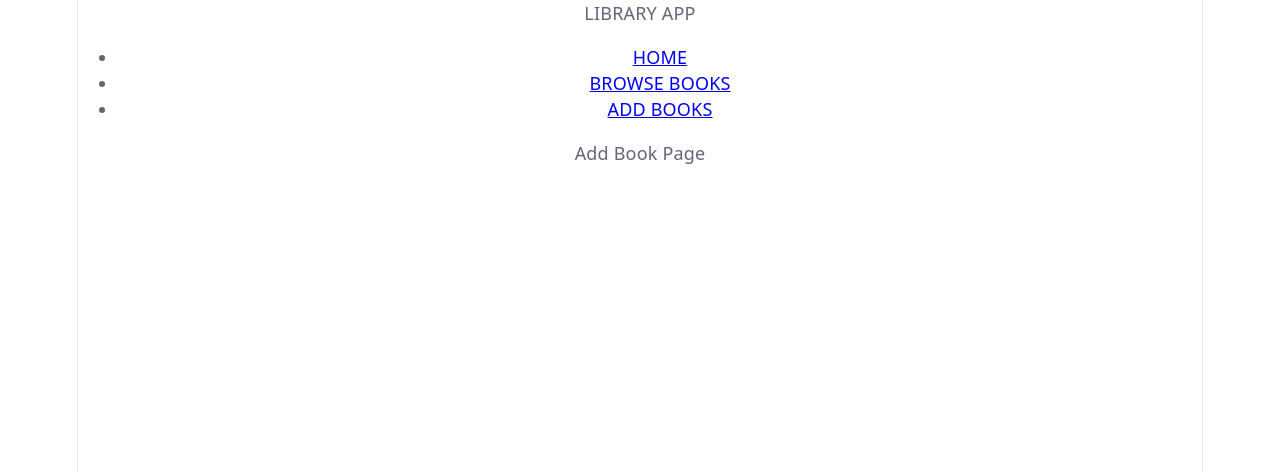
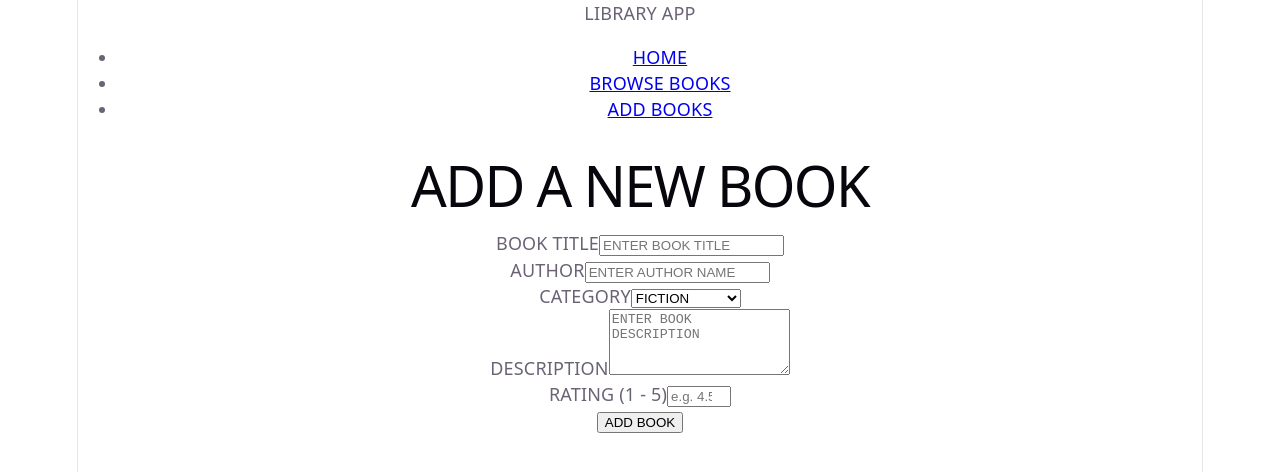
Before and after one commit to SANJAY19122004/LibraryApp, a React (Vite) app: page /add in a window 1280 px wide. Shown: the top 472 px of the page. Built offline with nearby package versions, Linux system fonts and the light colour scheme.

Commit message:
build add book page with form validation and redux

```diff
--- a/src/pages/AddBook.jsx
+++ b/src/pages/AddBook.jsx
@@ -1,2 +1,130 @@
-const AddBook = () => <div>Add Book Page</div>;
+import { useState } from "react";
+import { useDispatch } from "react-redux";
+import { useNavigate } from "react-router-dom";
+import { addBook } from "../store/booksSlice";
+
+const AddBook = () => {
+  const dispatch = useDispatch();
+  const navigate = useNavigate();
+
+  const [title, setTitle] = useState("");
+  const [author, setAuthor] = useState("");
+  const [category, setCategory] = useState("Fiction");
+  const [description, setDescription] = useState("");
+  const [rating, setRating] = useState("");
+
+  const [errors, setErrors] = useState({});
+
+  const validate = () => {
+    const newErrors = {};
+
+    if (!title.trim()) newErrors.title = "Title is required";
+    if (!author.trim()) newErrors.author = "Author is required";
+    if (!description.trim()) newErrors.description = "Description is required";
+    if (!rating) {
+      newErrors.rating = "Rating is required";
+    } else if (rating < 1 || rating > 5) {
+      newErrors.rating = "Rating must be between 1 and 5";
+    }
+
+    return newErrors;
+  };
+
+  const handleSubmit = (e) => {
+    e.preventDefault();
+
+    const foundErrors = validate();
+    if (Object.keys(foundErrors).length > 0) {
+      setErrors(foundErrors);
+      return;
+    }
+
+    const newBook = {
+      id: Date.now(),
+      title: title.trim(),
+      author: author.trim(),
+      category,
+      description: description.trim(),
+      rating: parseFloat(rating),
+    };
+
+    dispatch(addBook(newBook));
+
+    navigate("/books");
+  };
+
+  return (
+    <div className="add-book-page">
+      <h1>ADD A NEW BOOK</h1>
+
+      <form className="add-book-form" onSubmit={handleSubmit}>
+        <div className="form-group">
+          <label>BOOK TITLE</label>
+          <input
+            type="text"
+            placeholder="ENTER BOOK TITLE"
+            value={title}
+            onChange={(e) => setTitle(e.target.value)}
+          />
+          {errors.title && <span className="error">{errors.title}</span>}
+        </div>
+
+        <div className="form-group">
+          <label>AUTHOR</label>
+          <input
+            type="text"
+            placeholder="ENTER AUTHOR NAME"
+            value={author}
+            onChange={(e) => setAuthor(e.target.value)}
+          />
+          {errors.author && <span className="error">{errors.author}</span>}
+        </div>
+
+        <div className="form-group">
+          <label>CATEGORY</label>
+          <select
+            value={category}
+            onChange={(e) => setCategory(e.target.value)}
+          >
+            <option>FICTION</option>
+            <option>NON-FICTION</option>
+            <option>SCI-FI</option>
+            <option>FANTASY</option>
+          </select>
+        </div>
+
+        <div className="form-group">
+          <label>DESCRIPTION</label>
+          <textarea
+            placeholder="ENTER BOOK DESCRIPTION"
+            value={description}
+            onChange={(e) => setDescription(e.target.value)}
+            rows={4}
+          />
+          {errors.description && (
+            <span className="error">{errors.description}</span>
+          )}
+        </div>
+
+        <div className="form-group">
+          <label>RATING (1 - 5)</label>
+          <input
+            type="number"
+            placeholder="e.g. 4.5"
+            value={rating}
+            onChange={(e) => setRating(e.target.value)}
+            min="1"
+            max="5"
+            step="0.1"
+          />
+          {errors.rating && <span className="error">{errors.rating}</span>}
+        </div>
+        <button type="submit" className="btn-primary">
+          ADD BOOK
+        </button>
+      </form>
+    </div>
+  );
+};
+
 export default AddBook;
```
